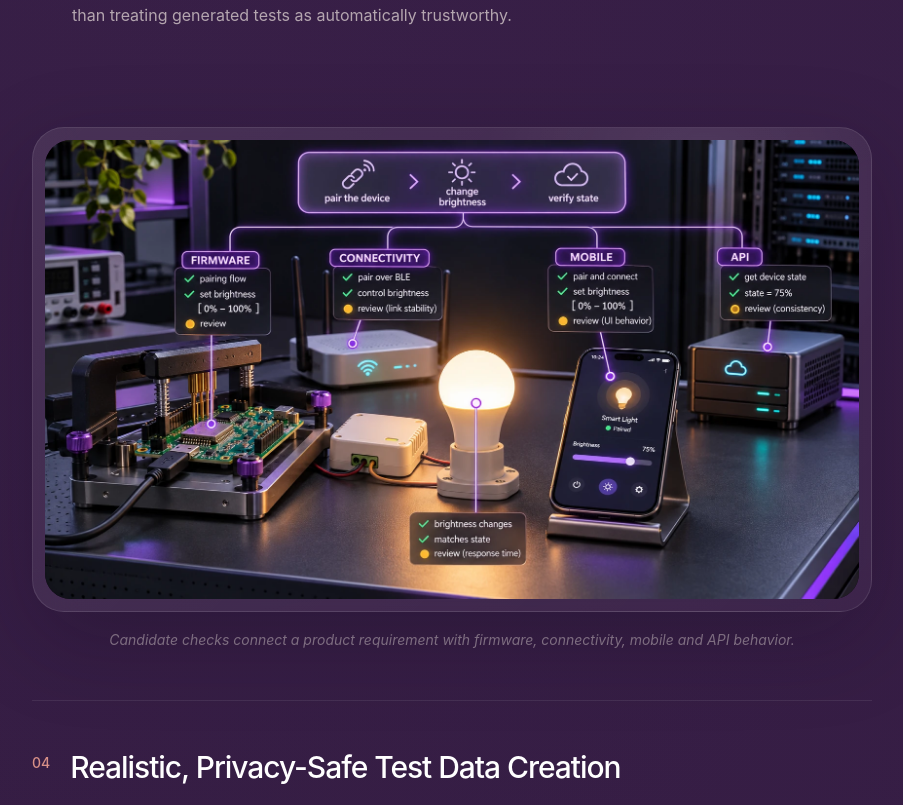
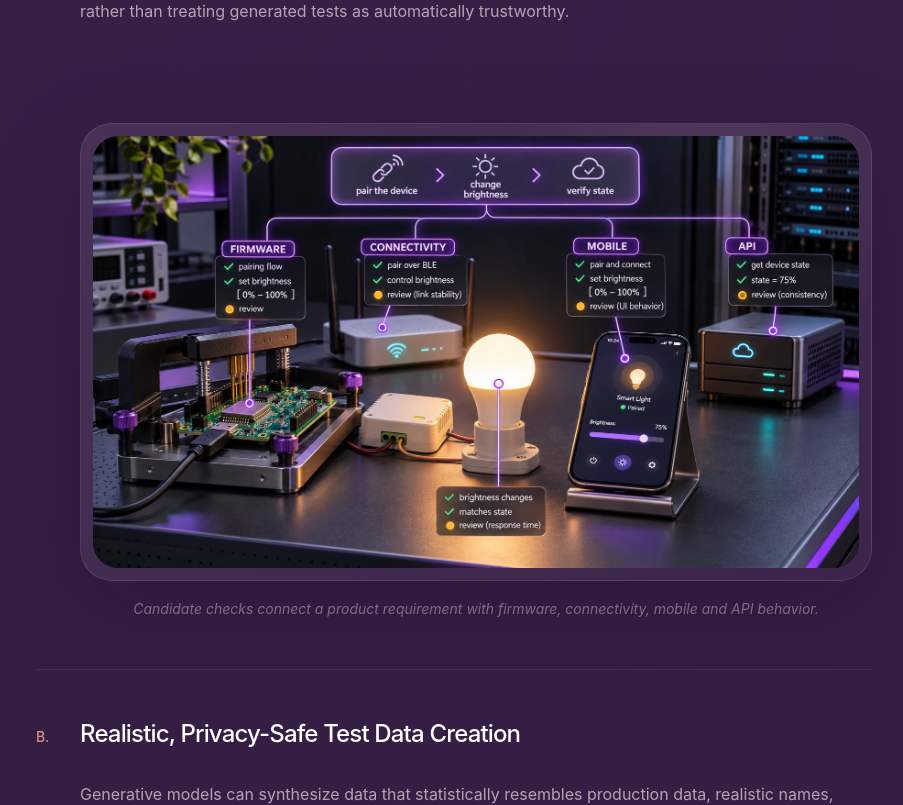
Before and after one commit to rvala-elevro/elevro_site, a Next.js app: page /resources/blogs/how-generative-ai-is-transforming-software-quality-assurance in a window 1280 px wide. Shown: the part 3500-4305 px from the top of the page, without its empty margins (40-943 px from the left). Built offline with nearby package versions, Linux system fonts and the light colour scheme.

Commit message:
Fix article topic sequences and alphabetical subtopic labels

```diff
--- a/app/resources/[type]/[slug]/page.tsx
+++ b/app/resources/[type]/[slug]/page.tsx
@@ -278,13 +278,7 @@ export default async function ResourceDetailPage({ params }: PageProps) {
           <div className="mx-auto grid max-w-7xl gap-14 lg:grid-cols-[minmax(0,1fr)_280px]">
             {/* Article */}
             <div className="min-w-0">
-              {resource.sections.map((section, index) => (
-                <RenderSection
-                  key={`${section.type}-${index}`}
-                  section={section}
-                  index={index}
-                />
-              ))}
+              <ArticleSections sections={resource.sections} />
 
               <AuthorBio resource={resource} />
               <RelatedPosts resource={resource} />
@@ -791,27 +785,68 @@ function ReleaseDecisionDiagram() {
 /* SECTION RENDERER                                                           */
 /* -------------------------------------------------------------------------- */
 
+function ArticleSections({
+  sections,
+  headingLevel = 2,
+}: {
+  sections: ResourceSection[];
+  headingLevel?: 2 | 3;
+}) {
+  let topicNumber = 0;
+
+  return sections.map((section, index) => {
+    const hasHeading = "title" in section && Boolean(section.title);
+    const label = hasHeading
+      ? formatTopicLabel(++topicNumber, headingLevel)
+      : undefined;
+
+    const content = (
+      <RenderSection
+        key={`${section.type}-${index}`}
+        section={section}
+        label={label}
+        headingLevel={headingLevel}
+      />
+    );
+
+    // Untitled blocks continue the preceding topic without advancing its label.
+    return !hasHeading && topicNumber > 0 ? (
+      <div key={`${section.type}-${index}`} className="pl-11">
+        {content}
+      </div>
+    ) : content;
+  });
+}
+
+function formatTopicLabel(number: number, headingLevel: 2 | 3) {
+  if (headingLevel === 2) return `${number}.`;
+
+  let letters = "";
+  for (let value = number; value > 0; value = Math.floor((value - 1) / 26)) {
+    letters = String.fromCharCode(65 + ((value - 1) % 26)) + letters;
+  }
+  return `${letters}.`;
+}
+
 function RenderSection({
   section,
-  index,
-  headingLevel = 2,
+  label,
+  headingLevel,
 }: {
   section: ResourceSection;
-  index: number;
-  headingLevel?: 2 | 3;
+  label?: string;
+  headingLevel: 2 | 3;
 }) {
   switch (section.type) {
     case "group":
       return (
-        <ArticleSection number={index + 1} title={section.title}>
-          {section.sections.map((child, childIndex) => (
-            <RenderSection key={`${child.type}-${childIndex}`} section={child} index={childIndex} headingLevel={3} />
-          ))}
+        <ArticleSection label={label} title={section.title} headingLevel={headingLevel}>
+          <ArticleSections sections={section.sections} headingLevel={3} />
         </ArticleSection>
       );
     case "text":
       return (
-        <ArticleSection number={index + 1} title={section.title} headingLevel={headingLevel}>
+        <ArticleSection label={label} title={section.title} headingLevel={headingLevel}>
           <div className="space-y-5">
             {section.paragraphs.map((paragraph, paragraphIndex) => (
               <p key={paragraphIndex}>
@@ -839,7 +874,7 @@ function RenderSection({
 
     case "bullets":
       return (
-        <ArticleSection number={index + 1} title={section.title}>
+        <ArticleSection label={label} title={section.title} headingLevel={headingLevel}>
           <ul className="space-y-4">
             {section.items.map((item, itemIndex) => (
               <li key={itemIndex} className="flex gap-3">
@@ -856,7 +891,7 @@ function RenderSection({
 
     case "steps":
       return (
-        <ArticleSection number={index + 1} title={section.title}>
+        <ArticleSection label={label} title={section.title} headingLevel={headingLevel}>
           <div className="grid gap-4">
             {section.items.map((item, stepIndex) => (
               <div
@@ -878,7 +913,7 @@ function RenderSection({
 
     case "status":
       return (
-        <ArticleSection number={index + 1} title={section.title}>
+        <ArticleSection label={label} title={section.title} headingLevel={headingLevel}>
           <StatusGrid items={section.items} />
         </ArticleSection>
       );
@@ -909,7 +944,7 @@ function RenderSection({
       );
     case "faq":
       return (
-        <ArticleSection number={index + 1} title={section.title}>
+        <ArticleSection label={label} title={section.title} headingLevel={headingLevel}>
           <div className="space-y-3">
             {section.items.map((faq) => (
               <details
@@ -947,12 +982,12 @@ function RenderSection({
 /* -------------------------------------------------------------------------- */
 
 function ArticleSection({
-  number,
+  label,
   title,
   children,
   headingLevel = 2,
 }: {
-  number: number;
+  label?: string;
   title?: RichText;
   children: React.ReactNode;
   headingLevel?: 2 | 3;
@@ -961,12 +996,14 @@ function ArticleSection({
   return (
     <section className="border-t border-white/8 py-12 first:border-t-0 first:pt-0">
       {title && (
-        <div className="flex gap-5">
-          <span className="mt-1 shrink-0 text-sm font-medium text-[#d79088]">
-            {String(number).padStart(2, "0")}
+        <div className="grid grid-cols-[2rem_minmax(0,1fr)] items-baseline gap-x-3">
+          <span className="text-sm font-medium tabular-nums text-[#d79088]">
+            {label}
           </span>
 
-          <Heading className="text-2xl font-medium tracking-[-0.035em] text-white md:text-3xl">
+          <Heading className={headingLevel === 3
+            ? "text-xl font-medium tracking-[-0.035em] text-white md:text-2xl"
+            : "text-2xl font-medium tracking-[-0.035em] text-white md:text-3xl"}>
             <RichContent content={title} />
           </Heading>
         </div>
@@ -975,7 +1012,7 @@ function ArticleSection({
       <div
         className={
           title
-            ? "mt-7 text-base leading-8 text-cream/65 md:pl-10"
+            ? "mt-7 pl-11 text-base leading-8 text-cream/65"
             : "text-base leading-8 text-cream/65"
         }
       >
```
Also changed, not shown: 1 other file (tests, documents, lock files or other folders).
